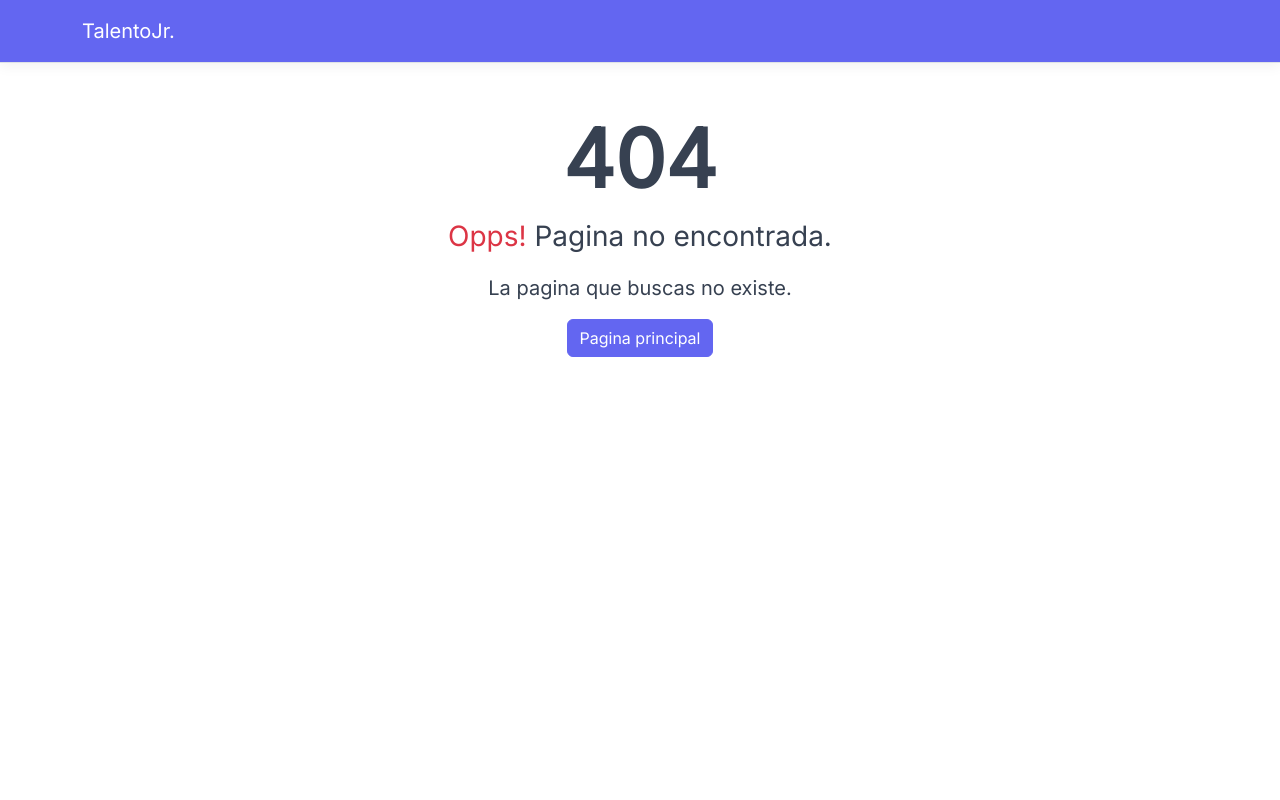
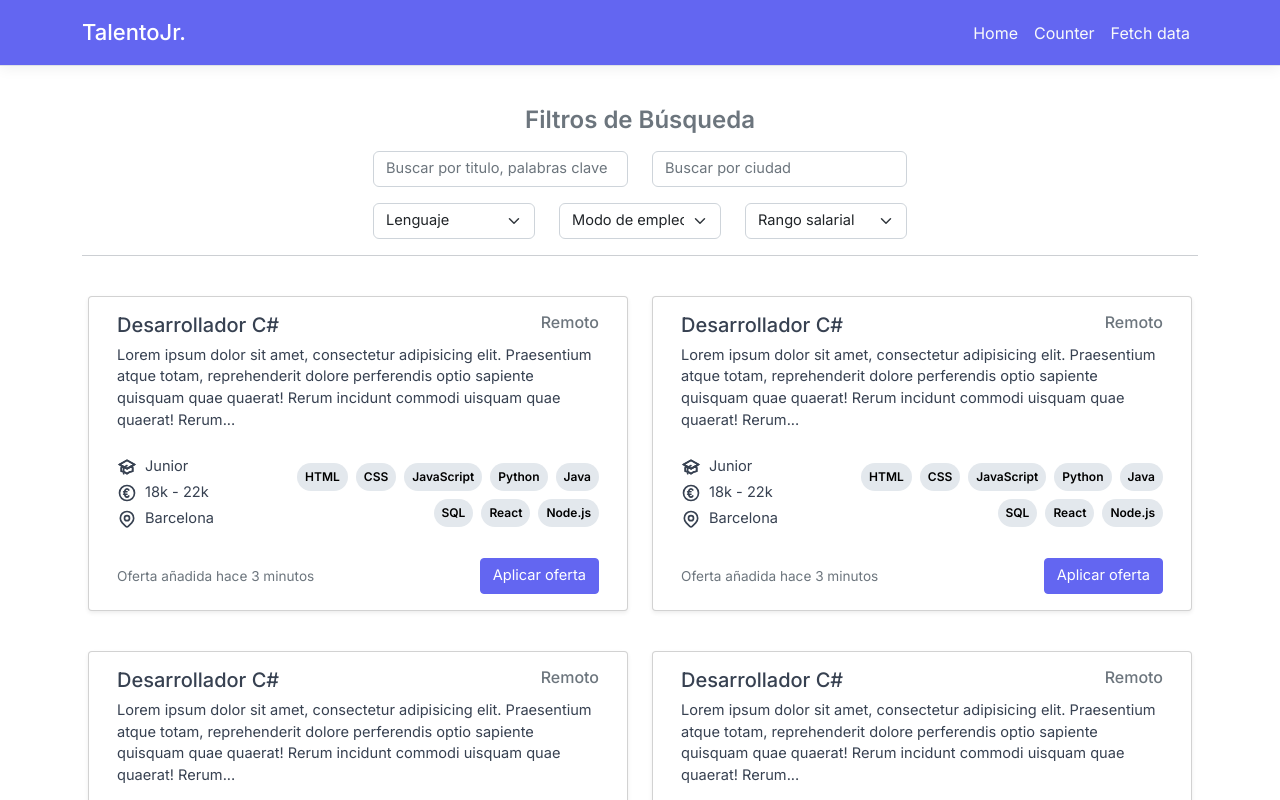
Before and after one commit to gallianoms/talentojr, a React (Create React App) app in the folder ClientApp/: page /search-job in a window 1280 px wide. Before the commit this address had no page. Shown: the top 800 px of the page. Built offline with nearby package versions, Linux system fonts and the light colour scheme.

Commit message:
add /search-job and components filters and jobOfferCard

```diff
--- a/ClientApp/src/AppRoutes.js
+++ b/ClientApp/src/AppRoutes.js
@@ -4,6 +4,7 @@ import Login from './components/Login'
 import SignUp from './components/SignUp'
 import CreateProfileUser from './components/CreateProfileUser'
 import CreateProfileCompany from './components/CreateProfileCompany'
+import SearchJob from './components/SearchJob'
 
 const AppRoutes = [
   {
@@ -30,6 +31,10 @@ const AppRoutes = [
     path: '/create-profile-company',
     element: <CreateProfileCompany />,
   },
+  {
+    path: '/search-job',
+    element: <SearchJob />,
+  },
 ]
 
 export default AppRoutes
--- /dev/null
+++ b/ClientApp/src/components/Filters.js
@@ -0,0 +1,64 @@
+import React from 'react'
+
+const Filters = () => {
+  return (
+    <div className='container flex'>
+      <h4 className='text-center mb-3 text-muted fw-bold'>
+        Filtros de Búsqueda
+      </h4>
+      <div className='row d-flex justify-content-center'>
+        <div className='col-lg-3 col-12'>
+          <input
+            type='text'
+            placeholder='Buscar por titulo, palabras clave'
+            className='form-control text-md'
+          />
+        </div>
+        <div className='col-lg-3 col-12'>
+          <input
+            type='text'
+            placeholder='Buscar por ciudad'
+            className='form-control text-md'
+          />
+        </div>
+      </div>
+      <div className='row d-flex justify-content-center mt-3'>
+        <div className='col-lg-2'>
+          <select
+            className='form-select text-md'
+            aria-label='Default select example'
+          >
+            <option selected>Lenguaje</option>
+            <option value='1'>One</option>
+            <option value='2'>Two</option>
+            <option value='3'>Three</option>
+          </select>
+        </div>
+        <div className='col-lg-2'>
+          <select
+            className='form-select text-md'
+            aria-label='Default select example'
+          >
+            <option selected>Modo de empleo</option>
+            <option value='1'>One</option>
+            <option value='2'>Two</option>
+            <option value='3'>Three</option>
+          </select>
+        </div>
+        <div className='col-lg-2'>
+          <select
+            className='form-select text-md'
+            aria-label='Default select example'
+          >
+            <option selected>Rango salarial</option>
+            <option value='1'>One</option>
+            <option value='2'>Two</option>
+            <option value='3'>Three</option>
+          </select>
+        </div>
+      </div>
+    </div>
+  )
+}
+
+export default Filters
--- /dev/null
+++ b/ClientApp/src/components/JobOfferCard.js
@@ -0,0 +1,103 @@
+import React from 'react'
+import {
+  HiOutlineLocationMarker,
+  HiOutlineCurrencyEuro,
+  HiOutlineAcademicCap,
+} from 'react-icons/hi'
+
+const JobOfferCard = () => {
+  return (
+    <div className='card mb-3 rounded-1 shadow-sm' style={{ maxWidth: 540 }}>
+      <div className='row g-0'>
+        <div className='col-md-12'>
+          <div className='card-body'>
+            <div className='d-flex justify-content-between'>
+              <h5 className='card-title'>Desarrollador C# </h5>
+              <h6 className='card-subtitle mb-2 text-muted d-flex align-self-center '>
+                Remoto
+              </h6>
+            </div>
+            <p className='card-text text-md mb-4'>
+              Lorem ipsum dolor sit amet, consectetur adipisicing elit.
+              Praesentium atque totam, reprehenderit dolore perferendis optio
+              sapiente quisquam quae quaerat! Rerum incidunt commodi uisquam
+              quae quaerat! Rerum...
+            </p>
+            <div className='row mb-4'>
+              <div className='col-lg-4 '>
+                <div className='d-flex mb-1'>
+                  <HiOutlineAcademicCap
+                    className='d-flex align-self-center'
+                    style={{ fontSize: '20px' }}
+                  />
+                  <span className='mx-2 text-md'>Junior</span>
+                </div>
+                <div className='d-flex mb-1'>
+                  <HiOutlineCurrencyEuro
+                    className='d-flex align-self-center'
+                    style={{ fontSize: '20px' }}
+                  />
+                  <span className='mx-2 text-md'>18k - 22k</span>
+                </div>
+                <div className='d-flex mb-1'>
+                  <HiOutlineLocationMarker
+                    className='d-flex align-self-center'
+                    style={{ fontSize: '20px' }}
+                  />
+                  <span className='mx-2 text-md'>Barcelona</span>
+                </div>
+              </div>
+              <div className='col-lg-8 d-flex align-items-center '>
+                <div className='d-flex flex-wrap gap-2 justify-content-end'>
+                  <span className='badge rounded-pill text-bg-light p-2'>
+                    HTML
+                  </span>
+                  <span className='badge rounded-pill text-bg-light p-2'>
+                    CSS
+                  </span>
+                  <span className='badge rounded-pill text-bg-light p-2'>
+                    JavaScript
+                  </span>
+                  <span className='badge rounded-pill text-bg-light p-2'>
+                    Python
+                  </span>
+                  <span className='badge rounded-pill text-bg-light p-2'>
+                    Java
+                  </span>
+                  <span className='badge rounded-pill text-bg-light p-2'>
+                    SQL
+                  </span>
+                  <span className='badge rounded-pill text-bg-light p-2'>
+                    React
+                  </span>
+                  <span className='badge rounded-pill text-bg-light p-2'>
+                    Node.js
+                  </span>
+                </div>
+              </div>
+            </div>
+            <div className='row'>
+              <div className='col-lg-6 d-flex align-items-center'>
+                <p className='card-text d-flex'>
+                  <small className='text-body-secondary text-sm text-muted'>
+                    Oferta añadida hace 3 minutos
+                  </small>
+                </p>
+              </div>
+              <div className='col-lg-6 pb-4 pb-lg-0 d-flex justify-content-end'>
+                <button
+                  className='btn btn-primary text-md rounded-1'
+                  type='submit'
+                >
+                  Aplicar oferta
+                </button>
+              </div>
+            </div>
+          </div>
+        </div>
+      </div>
+    </div>
+  )
+}
+
+export default JobOfferCard
--- a/ClientApp/src/components/NavMenu.js
+++ b/ClientApp/src/components/NavMenu.js
@@ -39,8 +39,8 @@ export class NavMenu extends Component {
           <NavbarBrand
             tag={Link}
             to='/'
-            style={{ color: '#fff' }}
-            className='py-2'
+            style={{ color: '#fff', fontSize: '22px', fontWeight: '500' }}
+            className='py-2 '
           >
             TalentoJr.
           </NavbarBrand>
@@ -51,15 +51,21 @@ export class NavMenu extends Component {
             navbar
           >
             <ul className='navbar-nav flex-grow'>
-              {/* <NavItem>
-                <NavLink tag={Link} className="text-dark" to="/">Home</NavLink>
+              <NavItem>
+                <NavLink tag={Link} className='text-light' to='/'>
+                  Home
+                </NavLink>
               </NavItem>
               <NavItem>
-                <NavLink tag={Link} className="text-dark" to="/counter">Counter</NavLink>
+                <NavLink tag={Link} className='text-light' to='/counter'>
+                  Counter
+                </NavLink>
               </NavItem>
               <NavItem>
-                <NavLink tag={Link} className="text-dark" to="/fetch-data">Fetch data</NavLink>
-              </NavItem> */}
+                <NavLink tag={Link} className='text-light' to='/fetch-data'>
+                  Fetch data
+                </NavLink>
+              </NavItem>
             </ul>
           </Collapse>
         </Navbar>
--- /dev/null
+++ b/ClientApp/src/components/SearchJob.js
@@ -0,0 +1,21 @@
+import React from 'react'
+import JobOfferCard from './JobOfferCard'
+import Filters from './Filters'
+
+const SearchJob = () => {
+  return (
+    <>
+      <br />
+      <Filters />
+      <hr />
+      <div className='row d-flex justify-content-center gap-4 py-4'>
+        <JobOfferCard />
+        <JobOfferCard />
+        <JobOfferCard />
+        <JobOfferCard />
+      </div>
+    </>
+  )
+}
+
+export default SearchJob
--- a/ClientApp/src/custom.css
+++ b/ClientApp/src/custom.css
@@ -1,4 +1,5 @@
-@import url('https://fonts.googleapis.com/css2?family=Inter&display=swap');
+@import url('https://fonts.googleapis.com/css2?family=Inter:wght@400;500;600&display=swap');
+
 body {
   /* gray 600 */
   /* color: #4b5563 */
@@ -129,6 +130,40 @@ body {
   background-color: #1f2937;
   border-color: #1f2937;
 }
+
+.text-bg-primary {
+  background-color: #6366f1 !important;
+}
+
+.text-bg-secondary {
+  background-color: #374151 !important;
+}
+
+.text-bg-success {
+  background-color: #10B981 !important;
+}
+
+.text-bg-info {
+  background-color: #3B82F6 !important;
+  color: #fff !important;
+}
+
+.text-bg-warning {
+  background-color: #F59E0B !important;
+}
+
+.text-bg-danger {
+  background-color: #EF4444 !important;
+}
+
+.text-bg-light {
+  background-color: #e3e8ed !important;
+}
+
+.text-bg-dark {
+  background-color: #1F2937 !important;
+}
+
 
 /* Hero section */
 .btn-get-started{
```
Also changed, not shown: 4 other files (tests, documents, lock files or other folders).
